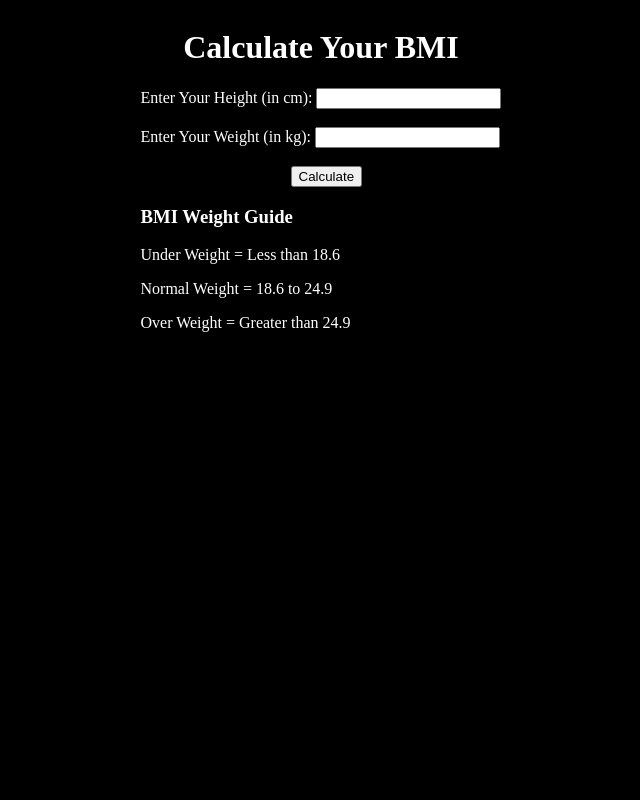
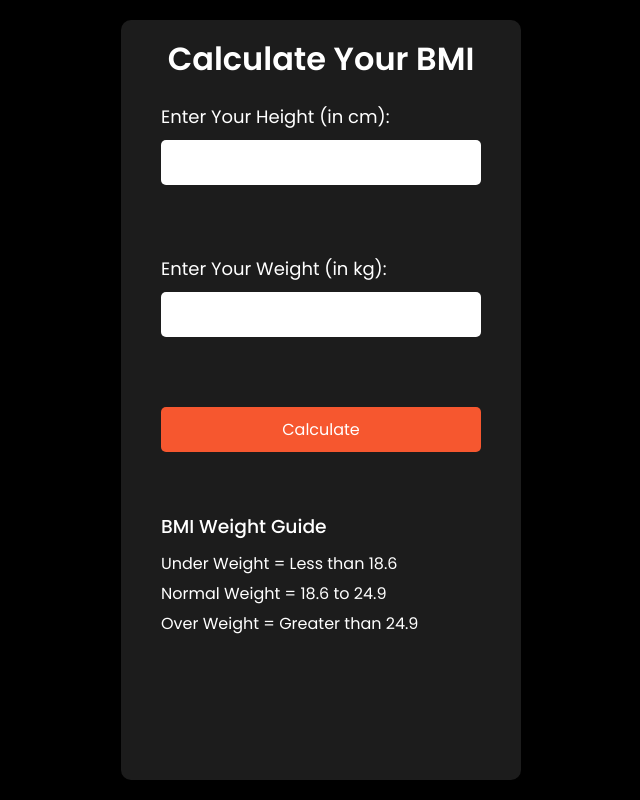
Before and after one commit to Rishank-Kashyap/Projects, a plain HTML site: page BMI Calculator/index.html in a window 1280 px wide. Shown: the whole page, without its empty margins (319-959 px from the left). Drawn offline with Linux system fonts and the light colour scheme.

Commit message:
Update style.css

```diff
--- a/BMI Calculator/style.css
+++ b/BMI Calculator/style.css
@@ -1,9 +1,90 @@
-.container{
+@import url("https://fonts.googleapis.com/css2?family=Poppins:wght@300;400;500;600&display=swap");
+
+* {
+    margin: 0;
+    padding: 0;
+    box-sizing: border-box;
+    font-family: "Poppins", sans-serif;
+}
+
+body {
+    background-color: #000;
+    color: #fff;
+    display: flex;
+    justify-content: center;
+    align-items: center;
+    height: 100vh;
+    width: 100vw;
+    margin: 0;
+}
+
+.container {
+    background-color: #1c1c1c;
+    border-radius: 10px;
+    padding: 15px 40px;
+    box-shadow: 0 0 10px rgba(0, 0, 0, 0.5);
+    text-align: center;
+    max-width: 400px;
+    width: 100%;
+    height: 95%;
+}
+
+h1 {
+    margin-bottom: 20px;
+    font-weight: 600;
+}
+
+form {
     display: flex;
     flex-direction: column;
-    justify-content: center;
-    align-items: center;
+    gap: 10px;
 }
-.button{
-    margin-left: 150px;
+
+label {
+    font-size: 18px;
+    margin-bottom: 0px;
+    text-align: left;
 }
+
+input[type="text"] {
+    padding: 10px;
+    border: none;
+    border-radius: 5px;
+    font-size: 16px;
+    width: 100%;
+}
+
+.button {
+    padding: 10px;
+    border: none;
+    border-radius: 5px;
+    background-color: #f6572f;
+    color: white;
+    font-size: 16px;
+    cursor: pointer;
+    transition: background-color 0.3s ease;
+}
+
+.button:hover {
+    background-color: #e94c26;
+}
+
+#result {
+    margin-top: 10px;
+    font-size: 18px;
+}
+
+#weight-guide {
+    margin-top: 30px;
+    text-align: left;
+}
+
+#weight-guide h3 {
+    font-weight: 500;
+    margin-bottom: 10px;
+}
+
+#weight-guide p {
+    margin-bottom: 5px;
+    font-size: 16px;
+}
```
